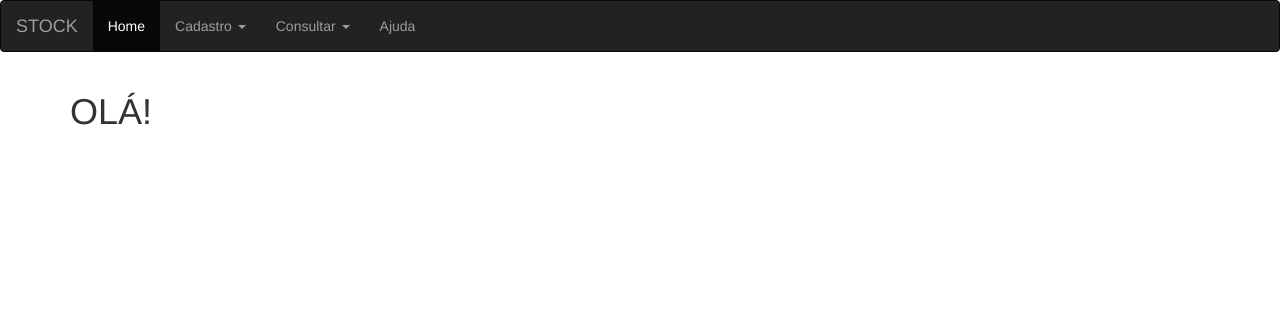
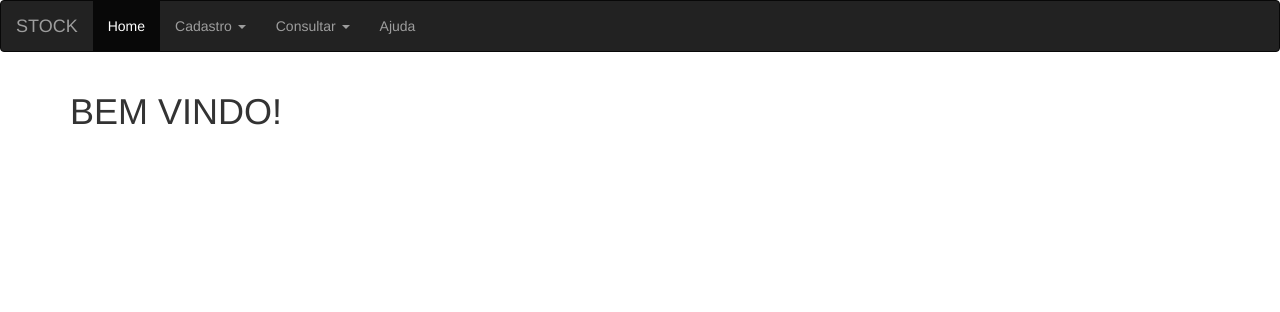
Before and after one commit to willoliver21/projeto_rogerio, a PHP site: page / in a window 1280 px wide. Shown: the top 312 px of the page. Run offline with PHP 8.4, Linux system fonts and the light colour scheme; some libraries are stand-ins or nearby versions.

Commit message:
Update index.php

```diff
--- a/index.php
+++ b/index.php
@@ -1,3 +1,3 @@
 <?php include("cabecalho.php"); //chama cabecalho e rodape?>
-	<h1>OLÁ!</h1>
+	<h1>BEM VINDO!</h1>
 <?php include("rodape.php"); ?>
```
